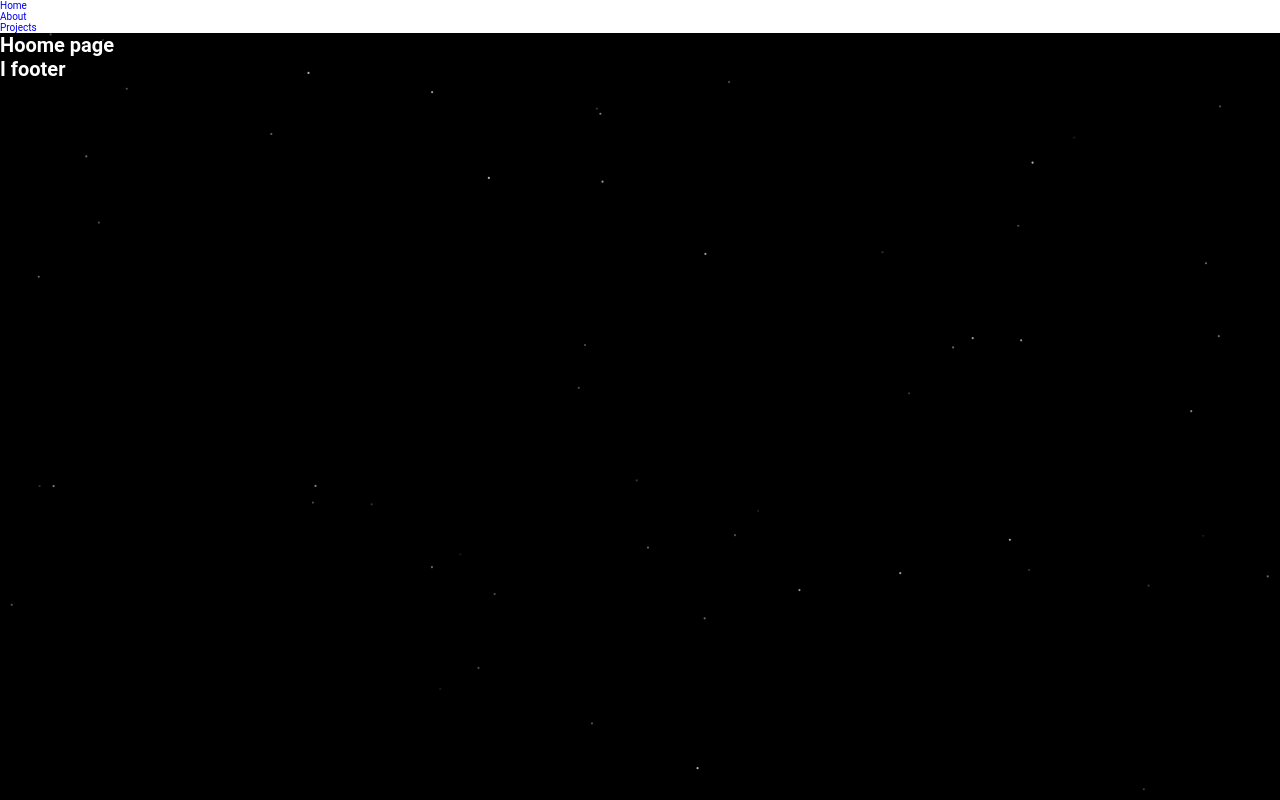
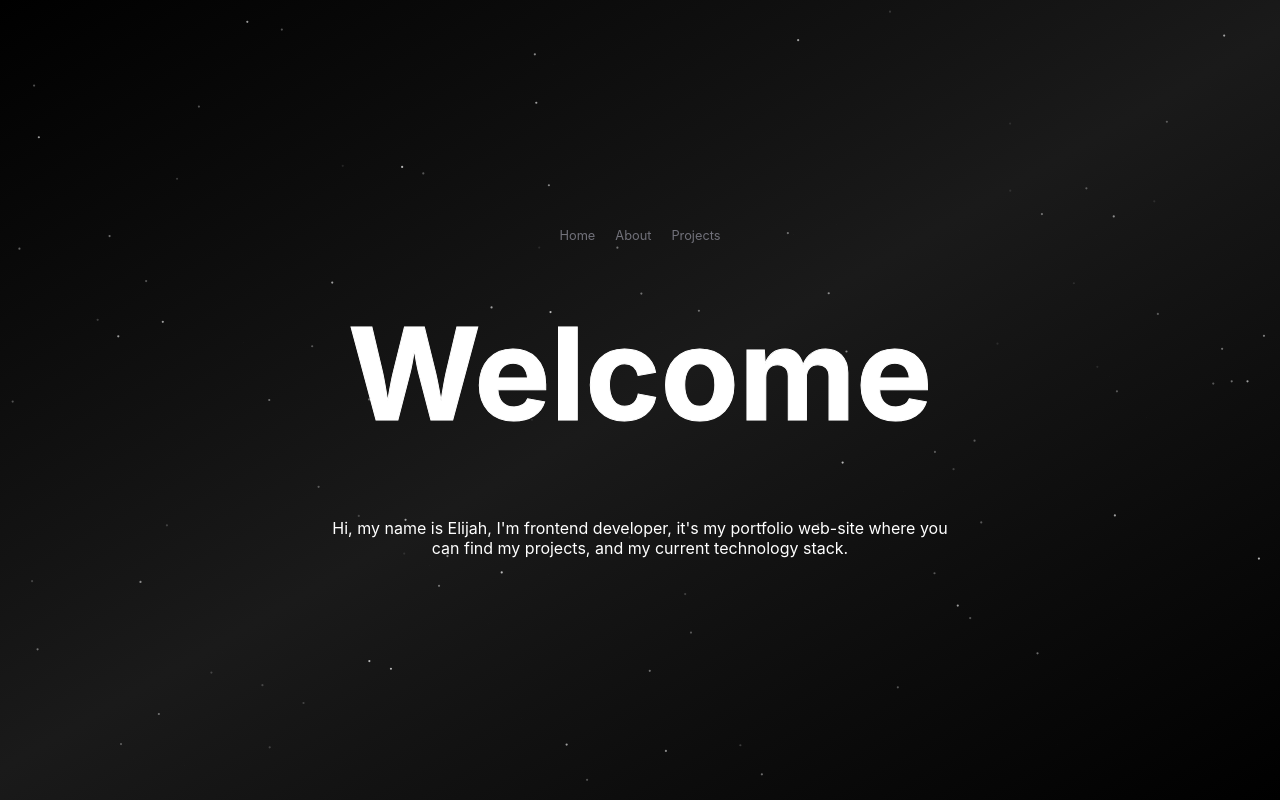
Before and after one commit to SalazarSDF/web-ptfio, a Next.js app: page / in a window 1280 px wide. Built offline with nearby package versions, Linux system fonts and the light colour scheme.

Commit message:
add: home page feach: stars and welcome

```diff
--- /dev/null
+++ b/app/componets/Stars.module.css
@@ -0,0 +1,14 @@
+.stars {
+  position: absolute;
+  inset: 0;
+  z-index: -10;
+  animation: fade-in 3s ease-in-out forwards;
+
+  background: rgb(0, 0, 0);
+  background: linear-gradient(
+    150deg,
+    rgba(0, 0, 0, 1) 0%,
+    rgba(255, 255, 255, 0.1) 50%,
+    rgba(0, 0, 0, 1) 100%
+  );
+}
--- a/app/componets/stars.tsx
+++ b/app/componets/Stars.tsx
@@ -1,23 +1,22 @@
 "use client";
+import styles from "./Stars.module.css";
 
 import { useRef, useEffect, useCallback } from "react";
 import { useMousePosition } from "@/utils/mouse";
 
-interface ParticlesProps {
-  className?: string;
+interface StarsProps {
   quantity?: number;
   staticity?: number;
   ease?: number;
   refresh?: boolean;
 }
 
-export default function Particles({
-  className = "",
+export default function Stars({
   quantity = 30,
   staticity = 50,
   ease = 50,
   refresh = false,
-}: ParticlesProps) {
+}: StarsProps) {
   const canvasRef = useRef<HTMLCanvasElement>(null);
   const canvasContainerRef = useRef<HTMLDivElement>(null);
   const context = useRef<CanvasRenderingContext2D | null>(null);
@@ -144,7 +143,7 @@ export default function Particles({
     }
   }, [dpr]);
 
-  const drawParticles = useCallback(() => {
+  const drawStars = useCallback(() => {
     clearContext();
     const particleCount = quantity;
     for (let i = 0; i < particleCount; i++) {
@@ -155,8 +154,8 @@ export default function Particles({
 
   const initCanvas = useCallback(() => {
     resizeCanvas();
-    drawParticles();
-  }, [drawParticles, resizeCanvas]);
+    drawStars();
+  }, [drawStars, resizeCanvas]);
 
   const onMouseMove = useCallback(() => {
     if (canvasRef.current) {
@@ -230,7 +229,7 @@ export default function Particles({
   };
 
   return (
-    <div className={className} ref={canvasContainerRef} aria-hidden="true">
+    <div className={styles.stars} ref={canvasContainerRef} aria-hidden="true">
       <canvas ref={canvasRef} />
     </div>
   );
--- a/app/componets/footer.tsx
+++ /dev/null
@@ -1,3 +0,0 @@
-export default function Footer() {
-  return <h1>I footer</h1>;
-}
--- a/app/componets/header.tsx
+++ /dev/null
@@ -1,21 +0,0 @@
-import Link from "next/link";
-
-export default function Header() {
-  return (
-    <header>
-      <nav>
-        <ul>
-          <li>
-            <Link href="/">Home</Link>
-          </li>
-          <li>
-            <Link href="/about">About</Link>
-          </li>
-          <li>
-            <Link href="/projects">Projects</Link>
-          </li>
-        </ul>
-      </nav>
-    </header>
-  );
-}
--- a/app/globals.css
+++ b/app/globals.css
@@ -1,3 +1,7 @@
+:root {
+  --link-color: rgb(113 113 122);
+  --font-base: "Inter", sans-serif;
+}
 *,
 *::before,
 *::after {
@@ -12,6 +16,11 @@ body {
   background: black;
   margin: 0;
   box-sizing: border-box;
+  background-color: rgba(0, 0, 0, 1);
+  color: white;
+}
+
+body {
   font-size: 62.5%; /* 10px/ 16px = 62.5% => 1rem = 10px; */
 }
 
@@ -26,16 +35,6 @@ canvas {
 }
 h1 {
   color: white;
-}
-.stars {
-  position: absolute;
-  inset: 0;
-  z-index: -10;
-  animation: fade-in 3s ease-in-out forwards;
-}
-
-li {
-  display: flex;
 }
 
 button,
--- a/app/layout.tsx
+++ b/app/layout.tsx
@@ -1,5 +1,3 @@
-import Header from "./componets/header";
-import Footer from "./componets/footer";
 import "./globals.css";
 
 export const metadata = {
@@ -14,11 +12,7 @@ export default function RootLayout({
 }) {
   return (
     <html lang="en">
-      <body>
-        <Header />
-        {children}
-        <Footer />
-      </body>
+      <body>{children}</body>
     </html>
   );
 }
--- /dev/null
+++ b/app/page.module.css
@@ -0,0 +1,74 @@
+.container {
+  display: flex;
+  align-items: center;
+  justify-content: center;
+  flex-direction: column;
+  width: 100vw;
+  height: 100vh;
+  overflow: hidden;
+  font-family: var(--font-base);
+}
+
+.navigation {
+  margin: 4rem 0;
+}
+
+.navList {
+  list-style: none;
+  margin: 0;
+  padding: 0;
+  display: flex;
+  gap: 20px;
+}
+
+.listLink {
+  color: var(--link-color);
+
+  font-size: 0.8rem;
+  line-height: 1.25rem;
+}
+
+.listLink:hover {
+  color: white;
+}
+
+.heading {
+  font-size: 8rem;
+  line-height: 1;
+  transition-duration: 1s;
+  color: transparent;
+  -webkit-background-clip: text;
+  background-clip: text;
+  background-color: rgb(255, 255, 255);
+  white-space: nowrap;
+  animation: title 3s ease-out forwards;
+  z-index: 10;
+  -webkit-text-stroke: 1px hsla(0, 0%, 100%, 0.3);
+}
+
+.paragraph {
+  margin: 5rem 0;
+  font-size: 1rem;
+  text-align: center;
+  max-width: 40rem;
+}
+
+@keyframes title {
+  0% {
+    line-height: 0%;
+    letter-spacing: 0.25em;
+    opacity: 0;
+  }
+  25% {
+    line-height: 0%;
+    opacity: 0%;
+  }
+  80% {
+    opacity: 100%;
+  }
+
+  100% {
+    line-height: 100%;
+    opacity: 100%;
+  }
+}
--- a/app/page.tsx
+++ b/app/page.tsx
@@ -1,9 +1,35 @@
-import Particles from "./componets/stars";
+import Stars from "./componets/Stars";
+import Link from "next/link";
+import styles from "./page.module.css";
+
+const listItems = [
+  { name: "Home", href: "/" },
+  { name: "About", href: "/about" },
+  { name: "Projects", href: "/projects" },
+];
 export default function Home() {
   return (
-    <>
-      <h1>Hoome page</h1>
-      <Particles className="stars" quantity={100} refresh={true} />
-    </>
+    <div className={styles.container}>
+      <nav className={styles.navigation}>
+        <ul className={styles.navList}>
+          {listItems.map((el) => (
+            <li key={el.name}>
+              <Link className={styles.listLink} href={el.href}>
+                {el.name}
+              </Link>
+            </li>
+          ))}
+        </ul>
+      </nav>
+      <h1 className={styles.heading}>Welcome</h1>
+
+      <p className={styles.paragraph}>
+        Hi, my name is Elijah, I&apos;m frontend developer, it&apos;s my
+        portfolio web-site where you can find my projects, and my current
+        technology stack.
+      </p>
+
+      <Stars quantity={200} refresh={true} />
+    </div>
   );
 }
```
